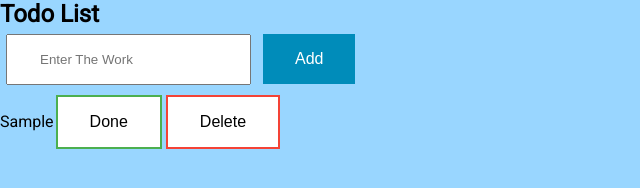
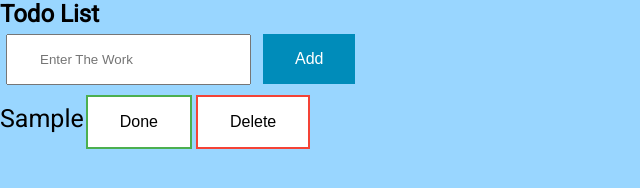
Before and after one commit to supermanshuvo/todoList, a plain HTML site: page index.html in a window 1280 px wide. Both pictures are taken after typing "Sample" into the empty fields and a click on the button "Add". Shown: the whole page, without its empty margins (0-640 px from the left). Drawn offline with Linux system fonts and the light colour scheme.

Commit message:
Ul li style

```diff
--- a/styles.css
+++ b/styles.css
@@ -41,3 +41,11 @@ button{
     background-color: #f44336;
     color: white;
 }
+ul{
+    font-size: 25px;
+    margin: 0;
+    padding: 0;
+}
+ul li{
+    list-style: none;
+}
```
